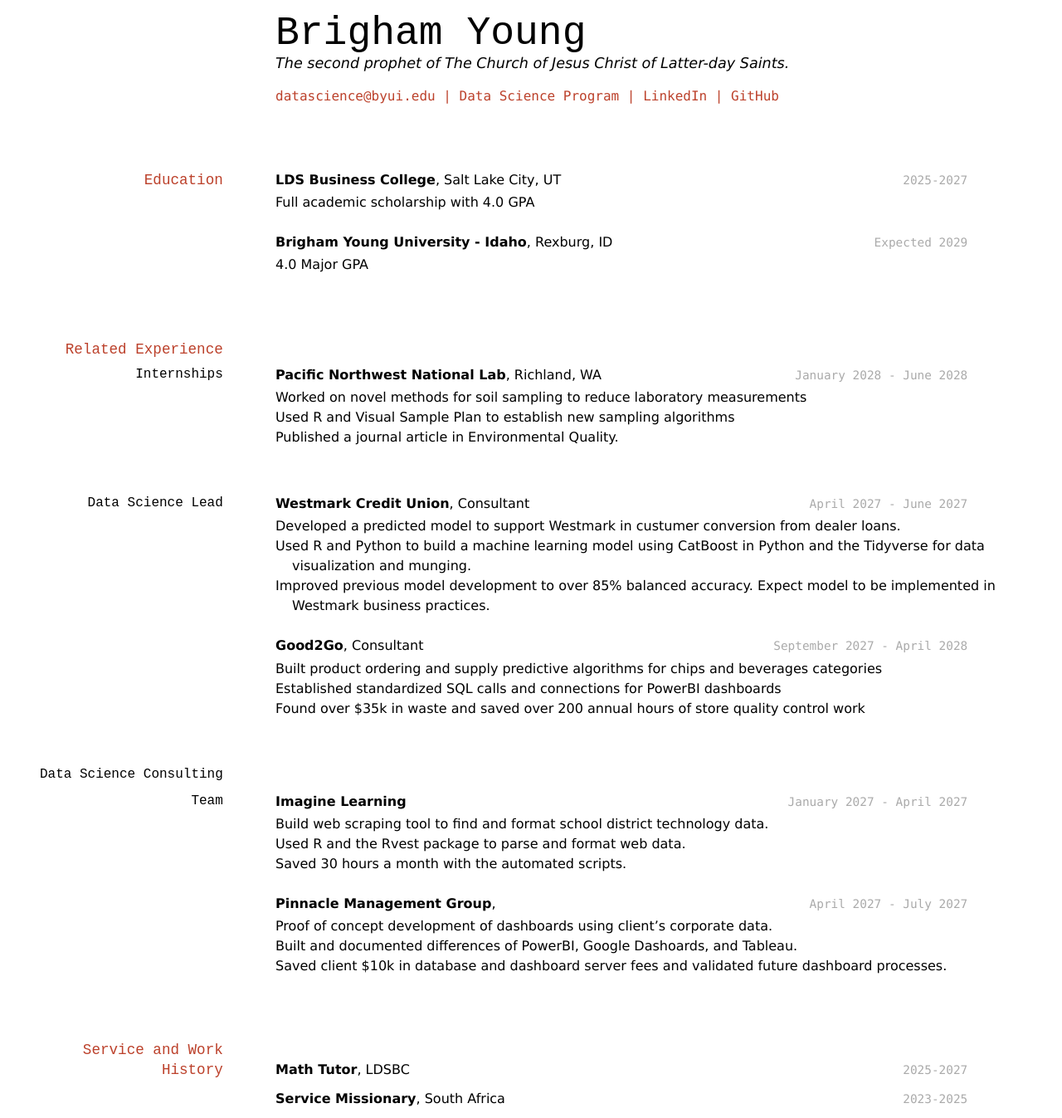
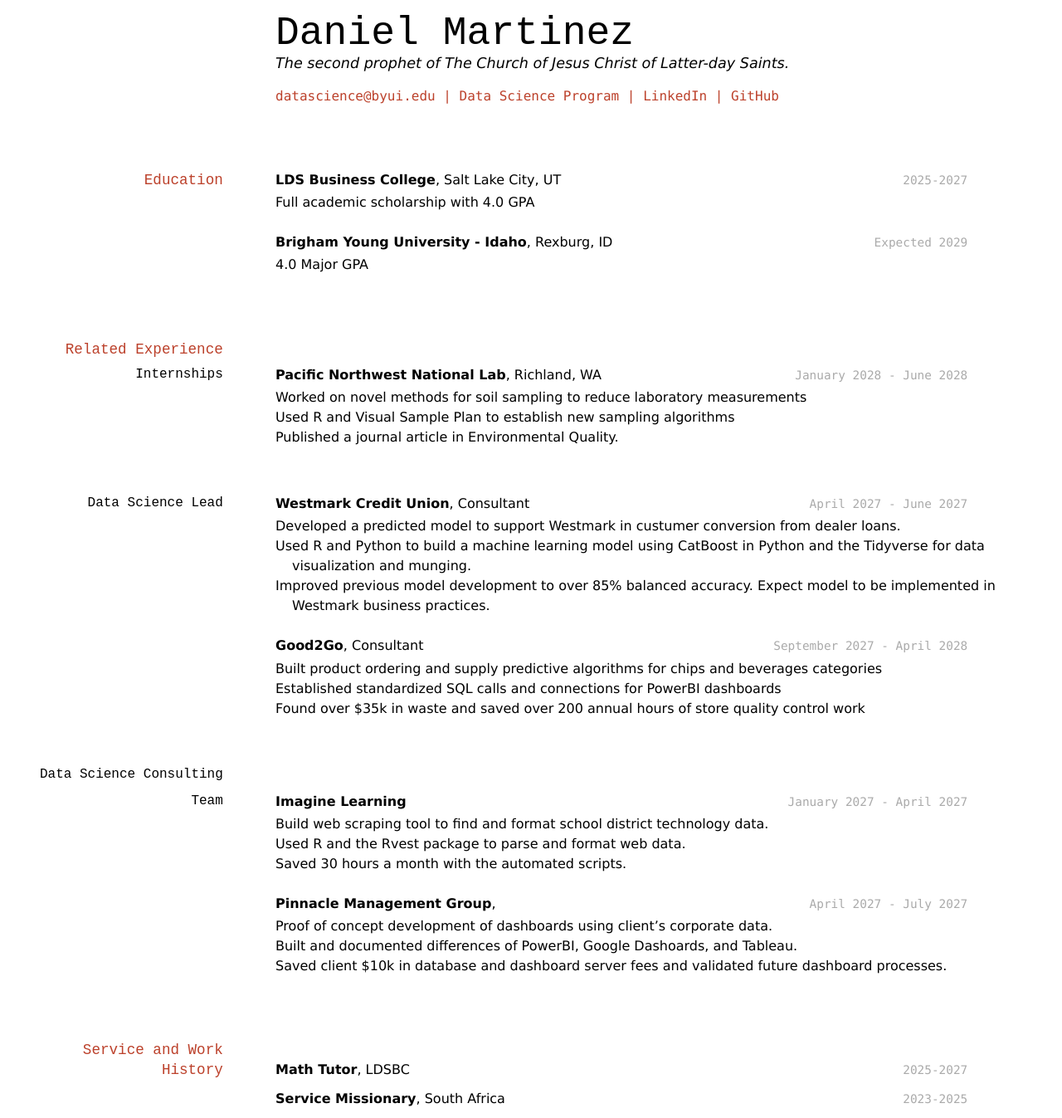
Before and after one commit to iodaniel/iodaniel_resume, a Jekyll site: the page built from docs/index.md, in a window 1280 px wide. Shown: the whole page at 83% size. Built offline with Jekyll 4.4.1, drawn with Linux system fonts in a browser that asks for light colours.

Commit message:
git commit -m "change name"

```diff
--- a/docs/index.md
+++ b/docs/index.md
@@ -1,8 +1,8 @@
 ---
 layout: cv
-title: Brigham Young's Resume
+title: Daniel Martinez's Resume
 ---
-# Brigham Young
+# Daniel Martinez
 The second prophet of The Church of Jesus Christ of Latter-day Saints.
 
 <div id="webaddress">
```
